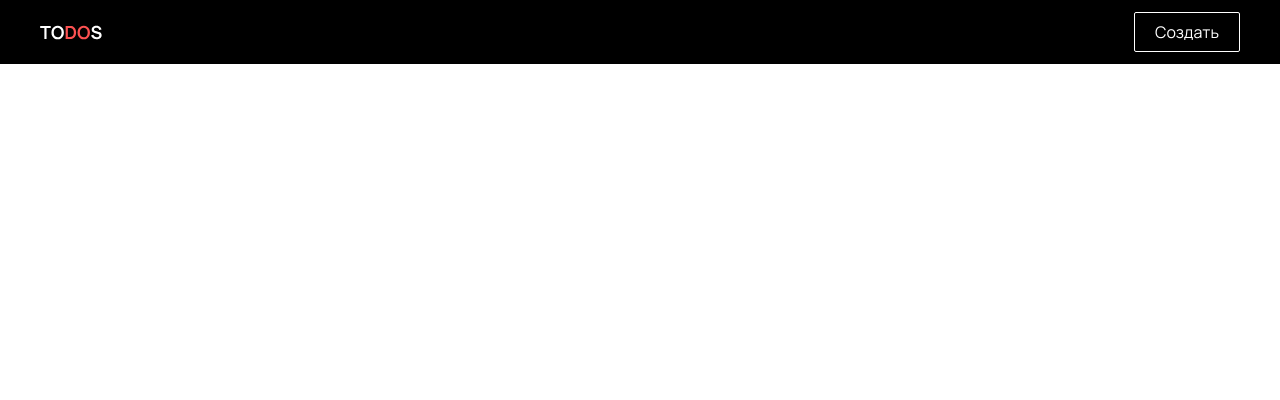
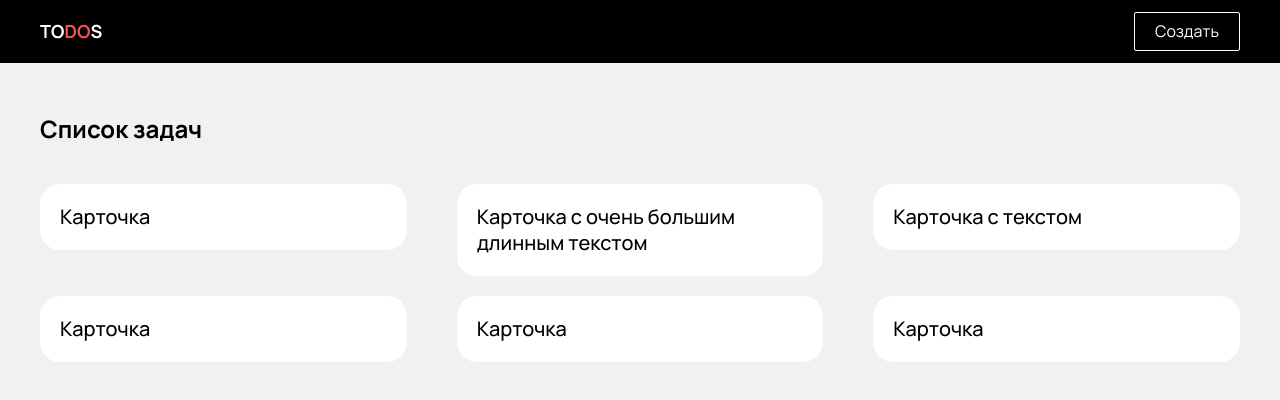
Before and after one commit to eugenekalib/todo-Vue, a Vue app: page / in a window 1280 px wide. Shown: the top 400 px of the page. Built offline with nearby package versions, Linux system fonts and the light colour scheme.

Commit message:
added main section psge, todo cards list and cards, fixed global styles and reset

```diff
--- a/src/App.vue
+++ b/src/App.vue
@@ -1,9 +1,11 @@
 <template>
 <div>
   <TheHeader />
+  <TheMain />
 </div>
 </template>
 
 <script setup>
 import TheHeader from "@/components/TheHeader.vue"
+import TheMain from "@/components/TheMain.vue"
 </script>
--- a/src/assets/styles/global.css
+++ b/src/assets/styles/global.css
@@ -1,5 +1,7 @@
 body {
     font-family: 'Manrope', sans-serif;
+    background-color: var(--color-light);
+    line-height: 1.3;
 }
 .container {
     margin-inline: auto;
--- a/src/assets/styles/reset.css
+++ b/src/assets/styles/reset.css
@@ -6,3 +6,6 @@ button {
     font: inherit;
     border: unset;
 }
+h1, h2, h3, p {
+    margin: 0;
+}
--- a/src/assets/styles/variables.css
+++ b/src/assets/styles/variables.css
@@ -1,4 +1,5 @@
 :root {
     --color-black: #000;
     --color-white: #FFF;
+    --color-light: #F1F1F1;
 }
--- /dev/null
+++ b/src/components/TheMain.vue
@@ -0,0 +1,7 @@
+<template>
+    <TodoSection />
+</template>
+
+<script setup>
+import TodoSection from "@/components/TodoSection.vue"
+</script>
--- /dev/null
+++ b/src/components/TodoCard.vue
@@ -0,0 +1,23 @@
+<template>
+    <div :class="$style.card">
+        <p> {{ text }} </p>
+    </div>
+</template>
+
+<script setup>
+defineProps({
+    text: String,
+    required: true,
+})
+</script>
+
+<style module>
+.card {
+    border-radius: 20px;
+    background-color: var(--color-white);
+    padding: 20px;
+    height: fit-content;
+    font-weight: 500;
+    font-size: 20px;
+}
+</style>
--- /dev/null
+++ b/src/components/TodoSection.vue
@@ -0,0 +1,34 @@
+<template>
+    <div :class="['container', $style.todoWrapper]">
+        <h2 :class="$style.heading">Список задач</h2>
+        <div :class="$style.cardsWrapper">
+            <TodoCard text="Карточка" />
+            <TodoCard text="Карточка с очень большим длинным текстом" />
+            <TodoCard text="Карточка с текстом" />
+            <TodoCard text="Карточка" />
+            <TodoCard text="Карточка" />
+            <TodoCard text="Карточка" />
+        </div>
+    </div>
+</template>
+
+<script setup>
+import TodoCard from '@/components/TodoCard.vue';
+</script>
+
+<style module>
+.todoWrapper {
+    padding-top: 50px;
+}
+.heading {
+    font-weight: 700;
+    font-size: 24px;
+}
+.cardsWrapper {
+    margin-top: 40px;
+    display: grid;
+    grid-template-columns: repeat(3, 1fr);
+    row-gap: 20px;
+    column-gap: 50px;
+}
+</style>
```
